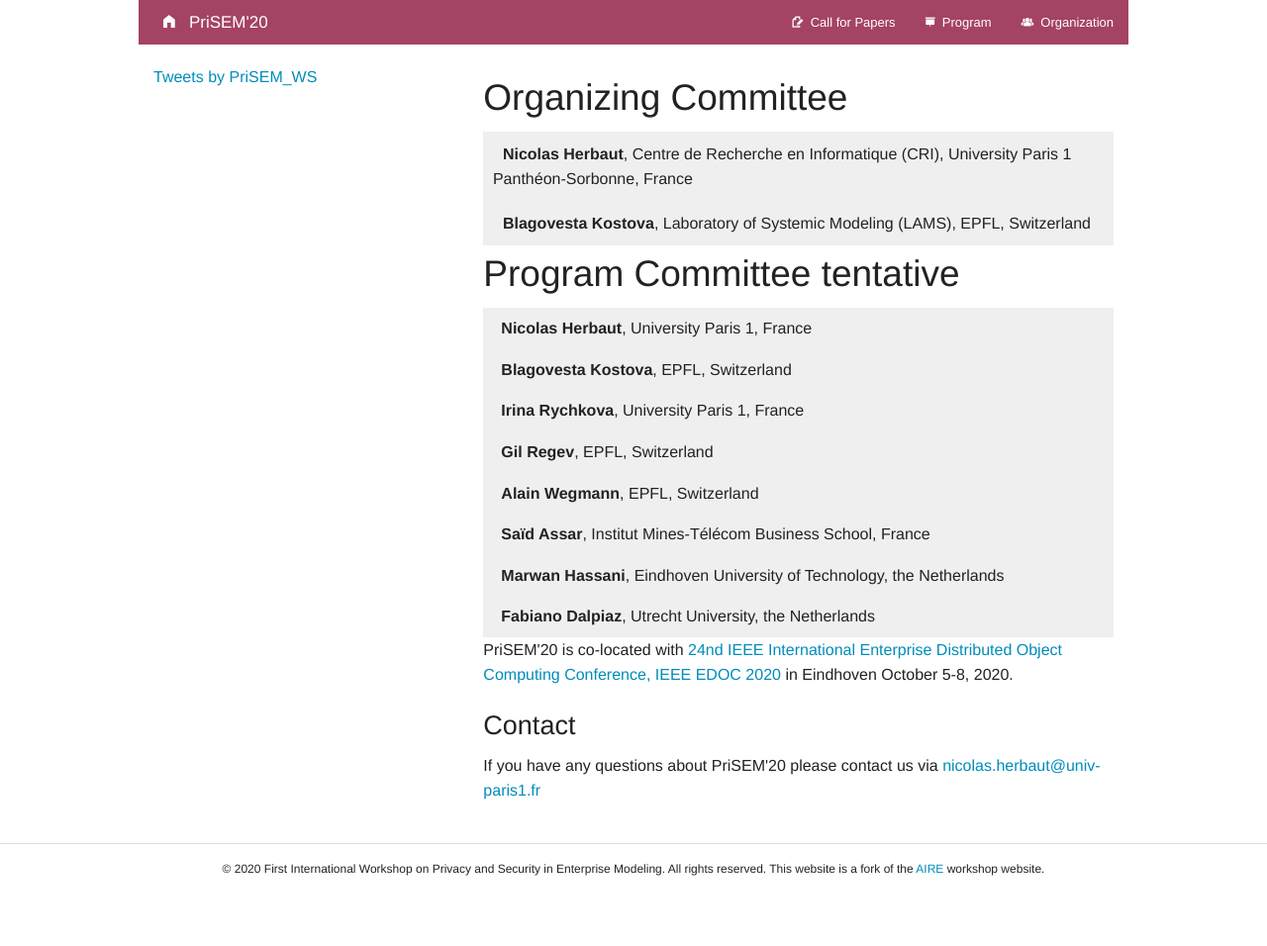
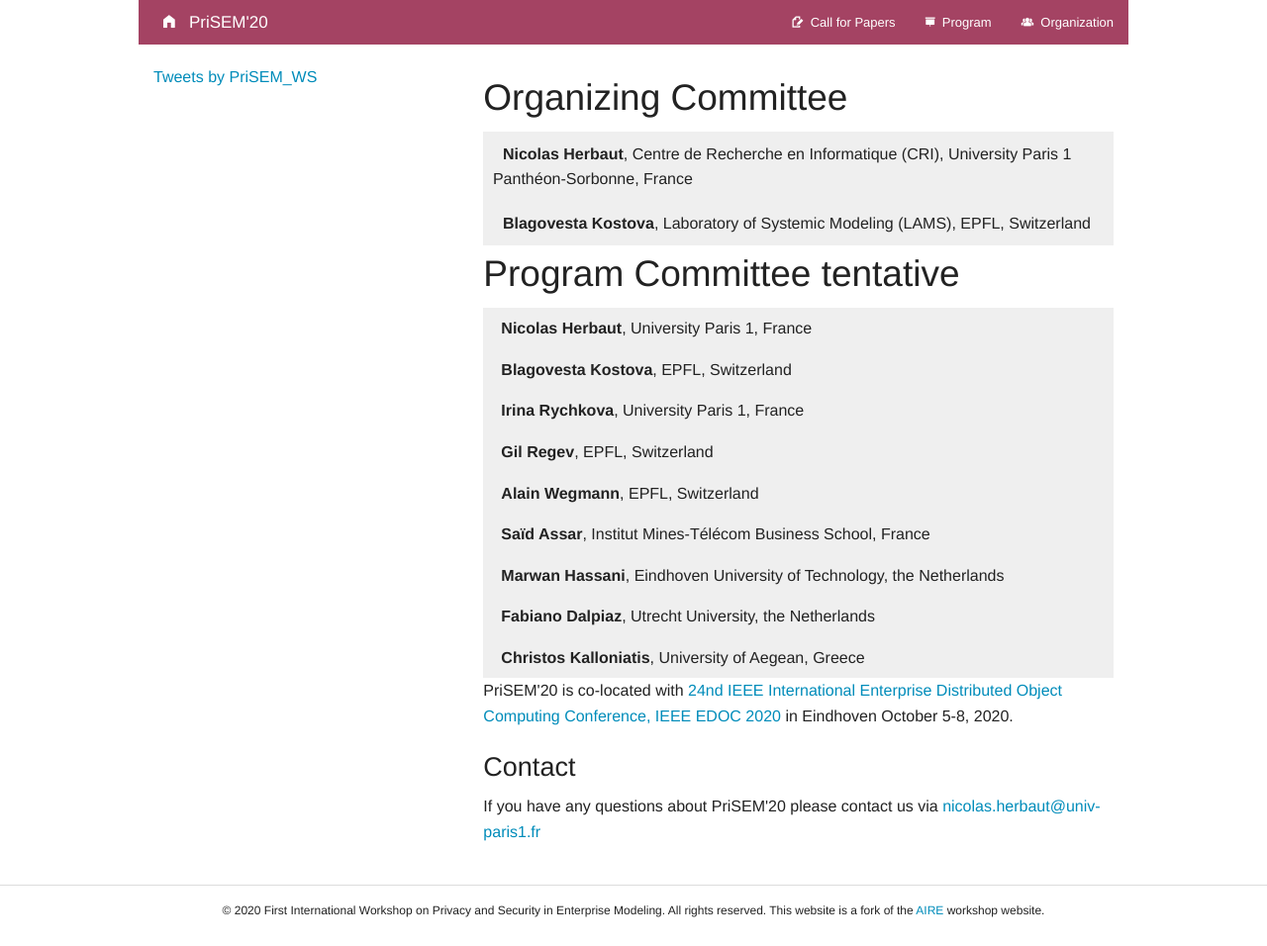
Before and after one commit to prisem-workshop/prisem-workshop.github.io, a Jekyll site: the page built from organization.html, in a window 1280 px wide. Shown: the whole page at 99% size. Built offline with Jekyll 4.4.1, drawn with Linux system fonts in a browser that asks for light colours; comment, search, counter and statistics services are not loaded; before the commit the page ends 914 px from its top, so only the background shows below that.

Commit message:
+1 PC member

```diff
--- a/organization.html
+++ b/organization.html
@@ -48,3 +48,4 @@ layout: default
 <dd><span class="name">Saïd Assar</span>, Institut Mines-Télécom Business School, France </dd>
 <dd><span class="name">Marwan Hassani</span>, Eindhoven University of Technology, the Netherlands </dd>
 <dd><span class="name">Fabiano Dalpiaz</span>, Utrecht University, the Netherlands </dd>
+<dd><span class="name">Christos Kalloniatis</span>, University of Aegean, Greece </dd>
```
